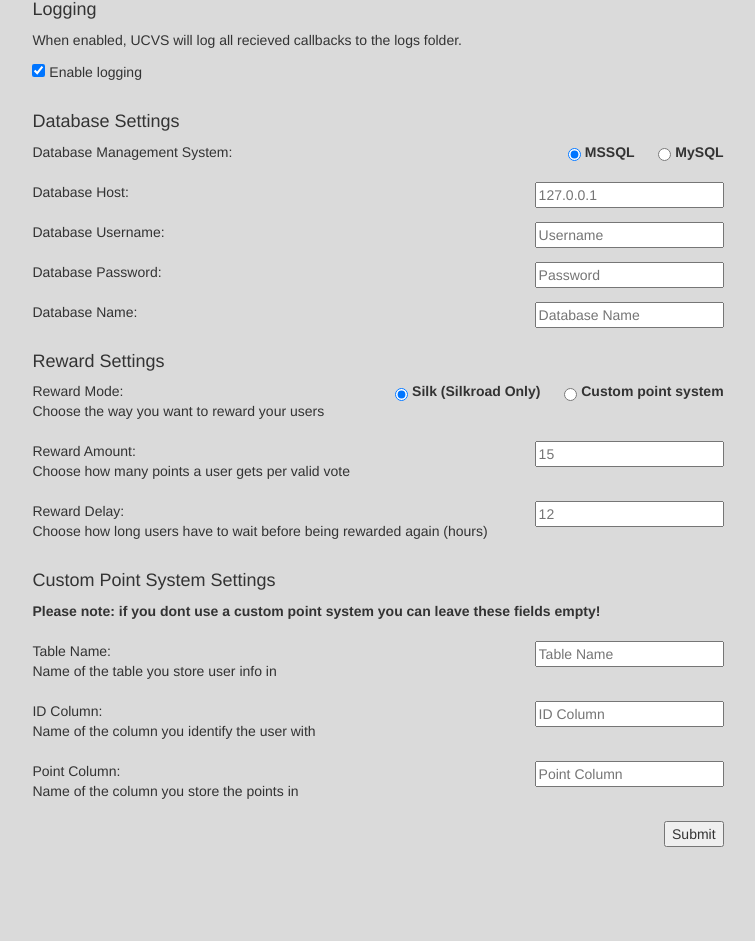
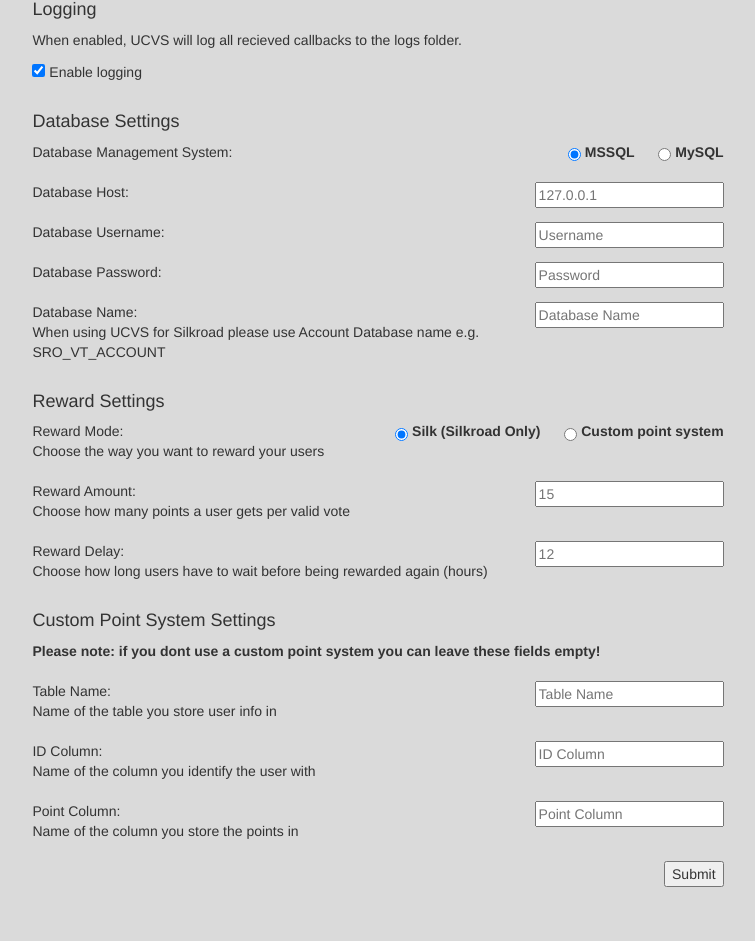
Before and after one commit to leonorpw/ucvs, a PHP site: page / in a window 1280 px wide. Shown: the part 363-1304 px from the top of the page, without its empty margins (262-1017 px from the left). Before the commit the page ends 1210 px from the top, so only its background shows below. Run offline with PHP 8.4, Linux system fonts and the light colour scheme; a stand-in replaces the project's code that opens the database connection.

Commit message:
finished: - allow re-installing - installation

```diff
--- a/classes/mssql.class.php
+++ b/classes/mssql.class.php
@@ -69,7 +69,7 @@ class cMSSQL
 	{
 		if($this->dbLink)
 		{
-			$this->dbSelected = mssql_select_db("[" . $dbName . "]", $this->dbLink) or die("Couldnt select database!" . PHP_EOL . mssql_get_last_message() . PHP_EOL);
+			$this->dbSelected = mssql_select_db("[" . $dbName . "]", $this->dbLink) or trigger_error("Couldnt select database!" . PHP_EOL . mssql_get_last_message() . PHP_EOL);
 		}
 		else
 		{
--- a/classes/mysql.class.php
+++ b/classes/mysql.class.php
@@ -69,7 +69,7 @@ class cMySQL
 	{
 		if($this->dbLink)
 		{
-			$this->dbSelected = mysql_select_db("[" . $dbName . "]", $this->dbLink) or die("Couldnt select database!" . PHP_EOL . mysql_error() . PHP_EOL);
+			$this->dbSelected = mysql_select_db("[" . $dbName . "]", $this->dbLink) or trigger_error("Couldnt select database!" . PHP_EOL . mysql_error() . PHP_EOL);
 		}
 		else
 		{
--- a/css/style.css
+++ b/css/style.css
@@ -68,6 +68,12 @@ body {
     color: #b94a48;
 }
 
+.alert-success {
+    background-color: #dff0d8;
+    border-color: #d6e9c6;
+    color: #468847;
+}
+
 
 
 /* Install Styles
--- a/index.php
+++ b/index.php
@@ -5,8 +5,10 @@
 	/*		Written by LemoniscooL		   */
 	/*	 released under GPLv3 license	   */
 	/***************************************/
-	require_once "classes/config.class.php";
-	$config = new ucvsConfig();
+	error_reporting(E_ALL);
+	ini_set("display_errors", 1);
+
+	define("UCVS", 1);
 ?>
 <html lang="en">
 	<head>
@@ -21,14 +23,21 @@
 			<img class="logo" src="images/logo.png"/>
 		</div>
 
-		<? if(file_exists("./classes/userconfig.class.php")) { ?>
+		<?
+		if(!file_exists("./classes/userconfig.class.php") || (isset($_GET['do']) && $_GET['do'] == 'install'))
+		{
+			include_once("install.php");
+		}
+		else
+		{
+		?>
 			<div id="content">
 				<?
-					if(file_exists("./install/install.php"))
+					if(file_exists("install.php"))
 					{
 						?>
 						<div class="alert alert-error fade in">
-							<strong>Warning!</strong><br> The install folder is still existing, for security reasons you should delete it!
+							<strong>Warning!</strong><br> The install.php is still existing, for security reasons you should delete it!
 						</div>
 						<?
 					}
@@ -50,6 +59,6 @@
 					Silkroad-Servers.com Team
 				</p>
 			</div>
-		<? } else { include_once("./install/install.php"); } ?>
+		<? } ?>
 	</body>
 </html>
--- /dev/null
+++ b/install.php
@@ -0,0 +1,264 @@
+<?php
+	/***************************************/
+	/* UCVS - Unified Callback Vote Script */
+	/*		Written by LemoniscooL		   */
+	/*	 released under GPLv3 license	   */
+	/***************************************/
+
+	if(!defined('UCVS'))
+	{
+		header("location:./");
+	}
+
+	require_once("classes/mssql.class.php");
+	require_once("classes/mysql.class.php");
+?>
+
+<div id="content">
+	<?php
+		if(file_exists("classes/userconfig.class.php"))
+		{
+			echo '<div class="alert fade in">';
+				echo '<strong>Warning!</strong><br> UCVS was already installed! Reinstalling will drop all user data in UCVS_VoteLog table and overwrite all settings!';
+			echo '</div>';
+		}
+
+		if(isset($_POST['submit']))
+		{
+			if($_POST['dbms'] == "" || $_POST['db_host'] == "" || $_POST['db_user'] == "" || $_POST['db_pass'] == "" ||	$_POST['db_name'] == "" || $_POST['rewardMode'] == "" || $_POST['reward_amount'] == "" || $_POST['reward_delay'] == "")
+			{
+				echo '<div class="alert alert-error fade in">';
+					echo '<strong>Error!</strong><br> You left some important fields blank!';
+				echo '</div>';
+				$error = true;
+			}
+			else
+			{
+				//check db settings
+				if($_POST['dbms'] == 0)
+				{
+					$dbCon = cMSSQL::withDB($_POST['db_host'], $_POST['db_user'], $_POST['db_pass'], $_POST['db_name']);
+				}
+				else if ($_POST['dbms'] == 1)
+				{
+					$dbCon = cMySQL::withDB($_POST['db_host'], $_POST['db_user'], $_POST['db_pass'], $_POST['db_name']);
+				}
+
+				if(!$dbCon)
+				{
+					echo '<div class="alert alert-error fade in">';
+						echo '<strong>Error!</strong><br> Couldn\'t connect to database, check your settings!';
+					echo '</div>';
+					$error = true;
+				}
+				else
+				{
+					if(isset($_POST['logging']))
+					{
+						$enableLog = 1;
+					}
+					else
+					{
+						$enableLog = 0;
+					}
+
+					$configContent = "<?php" . "\r\n";
+					$configContent .= "" . "\r\n";
+					$configContent .= "	class userConfig extends ucvsConfig {" . "\r\n";
+					$configContent .= "		/* General settings" . "\r\n";
+					$configContent .= "		==================================================*/" . "\r\n";
+					$configContent .= "" . "\r\n";
+					$configContent .= "		//Logging function - Possible values: 0 => disabled | 1 => enabled" . "\r\n";
+					$configContent .= "		var \$enableLog = {$enableLog};" . "\r\n";
+					$configContent .= "" . "\r\n";
+					$configContent .= "" . "\r\n";
+					$configContent .= "" . "\r\n";
+					$configContent .= "		/* Database settings" . "\r\n";
+					$configContent .= "		==================================================*/" . "\r\n";
+					$configContent .= "" . "\r\n";
+					$configContent .= "		//Database Mode - Choose which database management system you want to use" . "\r\n";
+					$configContent .= "		//Possible values: 0 => mssql | 1 => mysql" . "\r\n";
+					$configContent .= "		var \$dbMode = {$_POST['dbms']};" . "\r\n";
+					$configContent .= "" . "\r\n";
+					$configContent .= "		var \$dbHost = '{$_POST['db_host']}';	//Database host address" . "\r\n";
+					$configContent .= "		var \$dbID = '{$_POST['db_user']}';	//Username" . "\r\n";
+					$configContent .= "		var \$dbPW = '{$_POST['db_pass']}';	//Password" . "\r\n";
+					$configContent .= "		var \$dbName = '{$_POST['db_name']}';	//Database Name (When using UCVS for Silkroad please use Account Database name e.g. SRO_VT_ACCOUNT)" . "\r\n";
+					$configContent .= "" . "\r\n";
+					$configContent .= "" . "\r\n";
+					$configContent .= "" . "\r\n";
+					$configContent .= "		/* Reward settings" . "\r\n";
+					$configContent .= "		==================================================*/" . "\r\n";
+					$configContent .= "" . "\r\n";
+					$configContent .= "		//Reward mode - Choose the way you want to reward your users" . "\r\n";
+					$configContent .= "		//Possible values: 0 => Silk (Silkroad only) | 1 => Custom point system" . "\r\n";
+					$configContent .= "		var \$rewardMode = {$_POST['rewardMode']};" . "\r\n";
+					$configContent .= "" . "\r\n";
+					$configContent .= "		//Reward amount - Choose how many points a user gets per valid vote" . "\r\n";
+					$configContent .= "		var \$rewardAmount = {$_POST['reward_amount']};" . "\r\n";
+					$configContent .= "" . "\r\n";
+					$configContent .= "		//Vote delay - Choose how long users have to wait before being rewarded again (hours)" . "\r\n";
+					$configContent .= "		var \$rewardDelay = {$_POST['reward_delay']};" . "\r\n";
+					$configContent .= "" . "\r\n";
+					$configContent .= "" . "\r\n";
+					$configContent .= "" . "\r\n";
+					$configContent .= "		/* Custom point system settings" . "\r\n";
+					$configContent .= "		==================================================*/" . "\r\n";
+					$configContent .= "		var \$tableName = '{$_POST['custom_table']}';	//name of the table you store user info in" . "\r\n";
+					$configContent .= "		var \$idColName = '{$_POST['custom_idCol']}';	//name of the column you identify the user with" . "\r\n";
+					$configContent .= "		var \$pointColName = '{$_POST['custom_pointCol']}';	//name of the column you store the points in" . "\r\n";
+					$configContent .= "	}" . "\r\n";
+					$configContent .= "" . "\r\n";
+					$configContent .= "?>" . "\r\n\r\n";
+
+					if(!file_put_contents("classes/userconfig.class.php", $configContent))
+					{
+						echo '<div class="alert alert-error fade in">';
+							echo '<strong>Error!</strong><br> Couldn\'t write config file, check folder permissions (chmod)!';
+						echo '</div>';
+						$error = true;
+					}
+					else
+					{
+						//TODO: create table
+						if($_POST['dbms'] == 0) //MSSQL
+						{
+							$dbCon->execute("IF OBJECT_ID('dbo.UCVS_VoteLog', 'U') IS NOT NULL
+												 DROP TABLE [dbo].[UCVS_VoteLog]
+											 GO
+											 CREATE TABLE [dbo].[UCVS_VoteLog](
+												 [UserID] [varchar](50) NOT NULL,
+												 [xtremetop100] [int] NULL,
+												 [arena-top100] [int] NULL,
+												 [gtop100] [int] NULL,
+												 [silkroad-servers] [int] NULL,
+												 [private-server] [int] NULL,
+												 [topg] [int] NULL,
+												 [top100arena] [int] NULL,
+											 CONSTRAINT [PK_UCVS_VoteLog] PRIMARY KEY CLUSTERED
+											 (
+												 [UserID] ASC
+											 )WITH (PAD_INDEX = OFF, STATISTICS_NORECOMPUTE = OFF, IGNORE_DUP_KEY = OFF, ALLOW_ROW_LOCKS = ON, ALLOW_PAGE_LOCKS = ON) ON [PRIMARY]
+											 ) ON [PRIMARY]
+											 GO");
+						}
+						else //MySQL
+						{
+							$dbCon->execute("DROP TABLE IF EXISTS `UCVS_VoteLog`;
+											 CREATE TABLE `UCVS_VoteLog` (
+												`UserID` varchar(50) NOT NULL,
+												`xtremetop100` int(11) NULL,
+												`arena-top100` int(11) NULL,
+												`gtop100` int(11) NULL,
+												`silkroad-servers` int(11) NULL,
+												`private-server` int(11) NULL,
+												`topg` int(11) NULL,
+												`top100arena` int(11) NULL
+											 ) ENGINE=InnoDB DEFAULT CHARSET=utf8;
+											 ALTER TABLE `UCVS_VoteLog`
+												ADD PRIMARY KEY (`UserID`);");
+						}
+						header("location:./");
+					}
+				}
+			}
+		}
+	?>
+	<h2>UCVS - Installation</h2>
+	<div class="divider"><span></span></div>
+
+	<p>
+	Thanks for choosing UCVS - Unified Callback Vote Script!<br />
+	You're just one step away from giving your users an opportunity to get something in return for voting for your Server.<br />
+	All you have to do is to fill out the form below and send it - thats it! If your settings were correct UCVS will be up and running, waiting for the callbacks from the toplists.
+	</p>
+	<br />
+	<form method="post" style="width: 90%; margin: 0 auto;">
+		<h4>Logging</h4>
+		<p>When enabled, UCVS will log all recieved callbacks to the logs folder.</p>
+		<input type="checkbox" name="logging" checked/> Enable logging
+		<br /><br />
+
+		<h4>Database Settings</h4>
+		Database Management System:
+		<span class="install-field">
+			<input type="radio" id="dbms_mssql" name="dbms" value="0" <? if(isset($_POST['dbms']) && $error == true && $_POST['dbms'] == 0) { echo 'checked'; } else { echo 'checked'; } ?> /> <label for="dbms_mssql">MSSQL</label>
+			<input type="radio" id="dbms_mysql" name="dbms" value="1" <? if(isset($_POST['dbms']) && $error == true && $_POST['dbms'] == 1) { echo 'checked'; } ?> style="margin-left:20px;" /> <label for="dbms_mysql">MySQL</label>
+		</span>
+		<br /><br />
+		Database Host:
+		<span class="install-field">
+			<input type="text" name="db_host" placeholder="127.0.0.1" <? if(isset($_POST['db_host']) && $error == true) { echo 'value="' . $_POST['db_host'] . '"'; } ?> />
+		</span>
+		<br /><br />
+		Database Username:
+		<span class="install-field">
+			<input type="text" name="db_user" placeholder="Username" <? if(isset($_POST['db_user']) && $error == true) { echo 'value="' . $_POST['db_user'] . '"'; } ?> />
+		</span>
+		<br /><br />
+		Database Password:
+		<span class="install-field">
+			<input type="password" name="db_pass" placeholder="Password" />
+		</span>
+		<br /><br />
+		Database Name:
+		<span class="install-field">
+			<input type="text" name="db_name" placeholder="Database Name" <? if(isset($_POST['db_name']) && $error == true) { echo 'value="' . $_POST['db_name'] . '"'; } ?> />
+		</span>
+		<br />
+		When using UCVS for Silkroad please use Account Database name e.g. SRO_VT_ACCOUNT
+		<br /><br />
+
+		<h4>Reward Settings</h4>
+		Reward Mode:
+		<span class="install-field">
+			<input type="radio" id="reward_silk" name="rewardMode" value="0" <? if(isset($_POST['rewardMode']) && $error == true && $_POST['rewardMode'] == 0) { echo 'checked'; } else { echo 'checked'; } ?> /> <label for="reward_silk">Silk (Silkroad Only)</label>
+			<input type="radio" id="reward_points" name="rewardMode" value="1" <? if(isset($_POST['rewardMode']) && $error == true && $_POST['rewardMode'] == 1) { echo 'checked'; } ?> style="margin-left:20px;" /> <label for="reward_points">Custom point system</label>
+		</span>
+		<br />
+		Choose the way you want to reward your users
+		<br /><br />
+		Reward Amount:
+		<span class="install-field">
+			<input type="text" name="reward_amount" placeholder="15" <? if(isset($_POST['reward_amount']) && $error == true) { echo 'value="' . $_POST['reward_amount'] . '"'; } ?> />
+		</span>
+		<br />
+		Choose how many points a user gets per valid vote
+		<br /><br />
+		Reward Delay:
+		<span class="install-field">
+			<input type="text" name="reward_delay" placeholder="12" <? if(isset($_POST['reward_delay']) && $error == true) { echo 'value="' . $_POST['reward_delay'] . '"'; } ?> />
+		</span>
+		<br />
+		Choose how long users have to wait before being rewarded again (hours)
+		<br /><br />
+
+		<h4>Custom Point System Settings</h4>
+		<b>Please note: if you dont use a custom point system you can leave these fields empty!</b><br /><br />
+		Table Name:
+		<span class="install-field">
+			<input type="text" name="custom_table" placeholder="Table Name" <? if(isset($_POST['custom_table']) && $error == true) { echo 'value="' . $_POST['custom_table'] . '"'; } ?> />
+		</span>
+		<br />
+		Name of the table you store user info in
+		<br /><br />
+		ID Column:
+		<span class="install-field">
+			<input type="text" name="custom_idCol" placeholder="ID Column" <? if(isset($_POST['custom_idCol']) && $error == true) { echo 'value="' . $_POST['custom_idCol'] . '"'; } ?> />
+		</span>
+		<br />
+		Name of the column you identify the user with
+		<br /><br />
+		Point Column:
+		<span class="install-field">
+			<input type="text" name="custom_pointCol" placeholder="Point Column" <? if(isset($_POST['custom_pointCol']) && $error == true) { echo 'value="' . $_POST['custom_pointCol'] . '"'; } ?> />
+		</span>
+		<br />
+		Name of the column you store the points in
+		<br /><br />
+		<span class="install-field">
+			<input type="submit" name="submit" value="Submit" />
+		</span>
+	</form>
+	<br /><br /><br /><br />
+</div>
```
Also changed, not shown: classes/userconfig.example.class.php (renamed from classes/userconfig.example.php), 1 other file.
